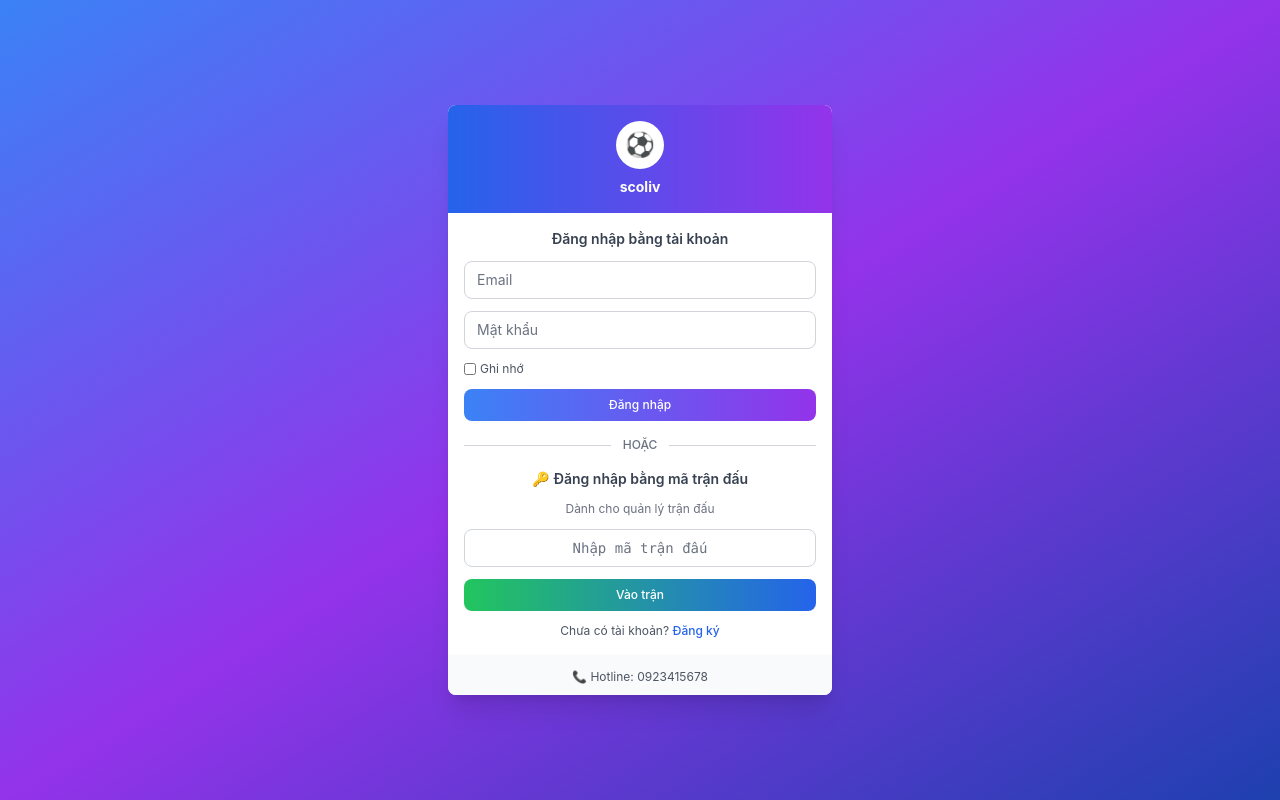
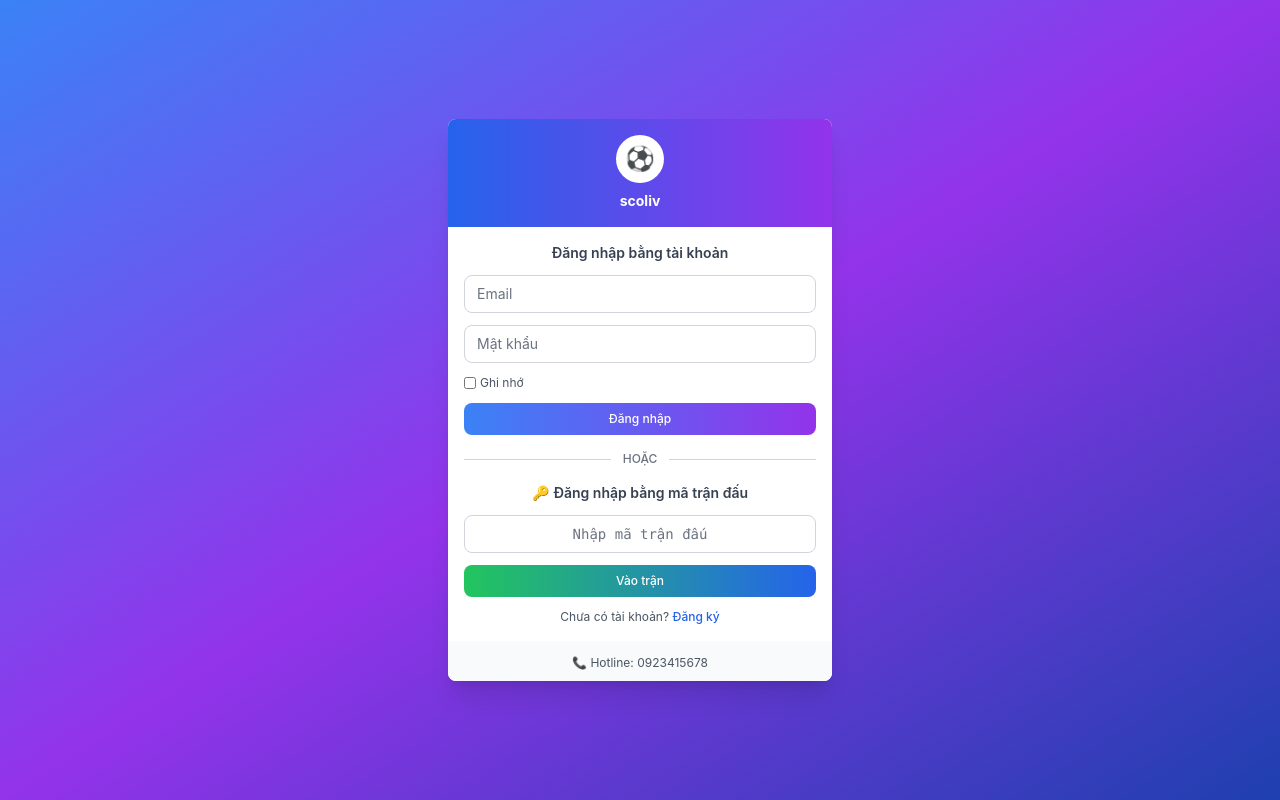
Before and after one commit to ngoclaithe/scoliv2, a React (Create React App) app: page / in a window 1280 px wide. Built offline with nearby package versions, Linux system fonts and the light colour scheme.

Commit message:
update GUI Login

```diff
--- a/src/components/auth/LoginPage.jsx
+++ b/src/components/auth/LoginPage.jsx
@@ -201,7 +201,6 @@ const LoginPage = () => {
                     <span className="mr-1">🔑</span>
                     Đăng nhập bằng mã trận đấu
                   </h3>
-                  <p className="text-xs text-gray-500">Dành cho quản lý trận đấu</p>
                 </div>
 
                 <form className="space-y-3" onSubmit={(e) => {
```
